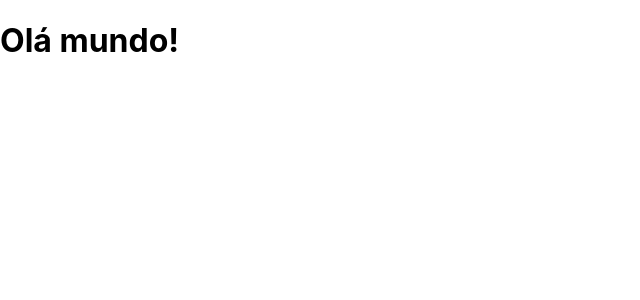
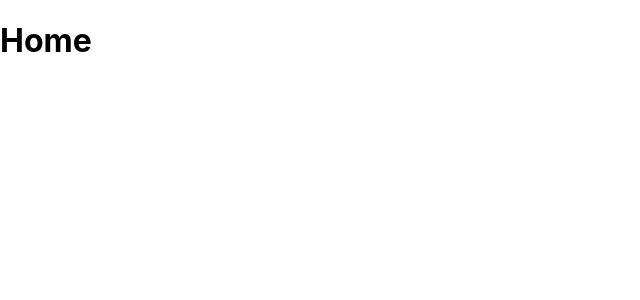
Before and after one commit to GabriellCastro/FPF_Tech_Front, a React (Create React App) app: page / in a window 1280 px wide. Shown: the top 300 px of the page, without its empty margins (0-640 px from the left). Built offline with nearby package versions, Linux system fonts and the light colour scheme.

Commit message:
Rotas criadas 🚀

```diff
--- a/package.json
+++ b/package.json
@@ -9,6 +9,7 @@
     "axios": "^0.25.0",
     "react": "^17.0.2",
     "react-dom": "^17.0.2",
+    "react-router-dom": "^6.2.1",
     "react-scripts": "5.0.0",
     "web-vitals": "^2.1.4"
   },
--- a/src/App.js
+++ b/src/App.js
@@ -1,10 +1,9 @@
 import React from 'react';
+import Routes from './routes/Routes';
 
 function App() {
   return (
-    <div>
-      <h1>Olá mundo!</h1>
-    </div>
+    <Routes />
   );
 }
 
--- /dev/null
+++ b/src/routes/Routes.js
@@ -0,0 +1,27 @@
+import React from 'react';
+import { BrowserRouter, Route, Switch } from 'react-router-dom';
+
+import Home from '../pages/Home';
+import ProjectNew from '../pages/ProjectNew';
+import ProjectEdit from '../pages/ProjectEdit';
+
+function Routes() {
+  return (
+    <BrowserRouter>
+      <Switch>
+        <Route
+          exact
+          path="/"
+          component={ Home } />
+        <Route
+          path="/new"
+          component={ ProjectNew } />
+        <Route
+          path="/edit/:id"
+          component={ ProjectEdit } />
+      </Switch>
+    </BrowserRouter>
+   );
+}
+
+export default Routes;
```
Also changed, not shown: 1 other file (tests, documents, lock files or other folders).
